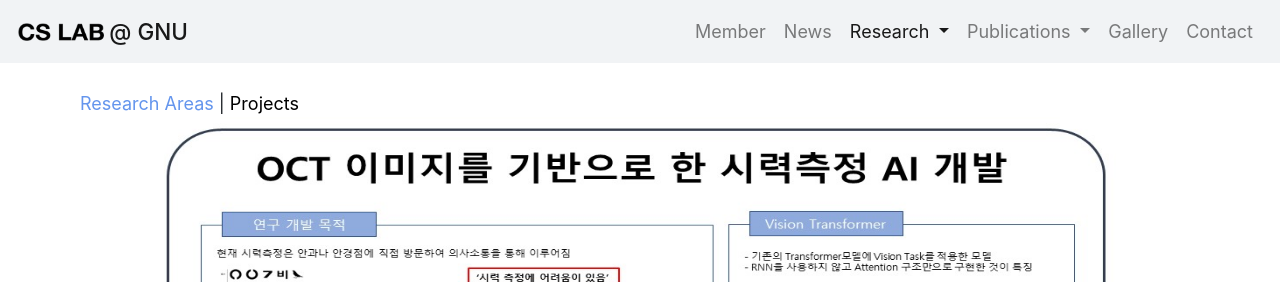
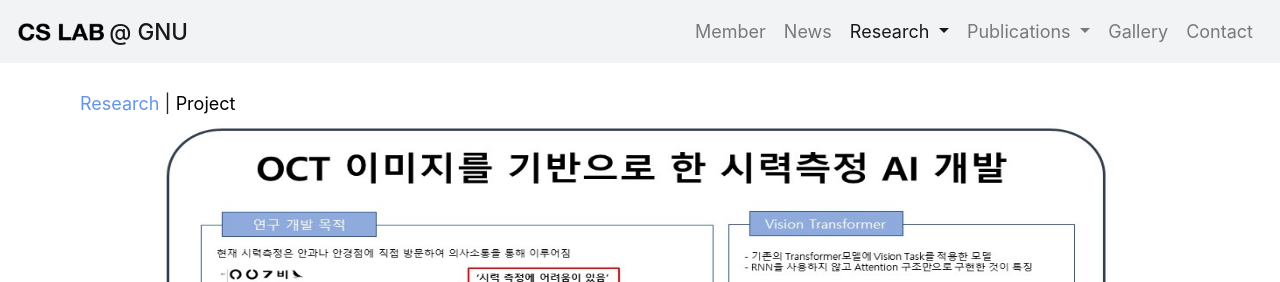
Before and after one commit to LEEJUH0/LEEJUH0.github.io, a Jekyll site: the page built from research/index.html, in a window 1280 px wide and 900 px high. Shown: the top 282 px of the window. Built offline with Jekyll 4.4.1, drawn with Linux system fonts in a browser that asks for light colours; some web fonts are replaced.

Commit message:
Update research_nav.html

```diff
--- a/_includes/research_nav.html
+++ b/_includes/research_nav.html
@@ -7,5 +7,5 @@
 {% assign active_projects = 'second-nav-active' %}
 {% endif %}
 
-<a class="second-nav {{ active_areas }}" href="index.html">Research Areas</a> |
-<a class="second-nav {{ active_projects }}" href="projects.html">Projects</a>
+<a class="second-nav {{ active_areas }}" href="index.html">Research</a> |
+<a class="second-nav {{ active_projects }}" href="projects.html">Project</a>
```
